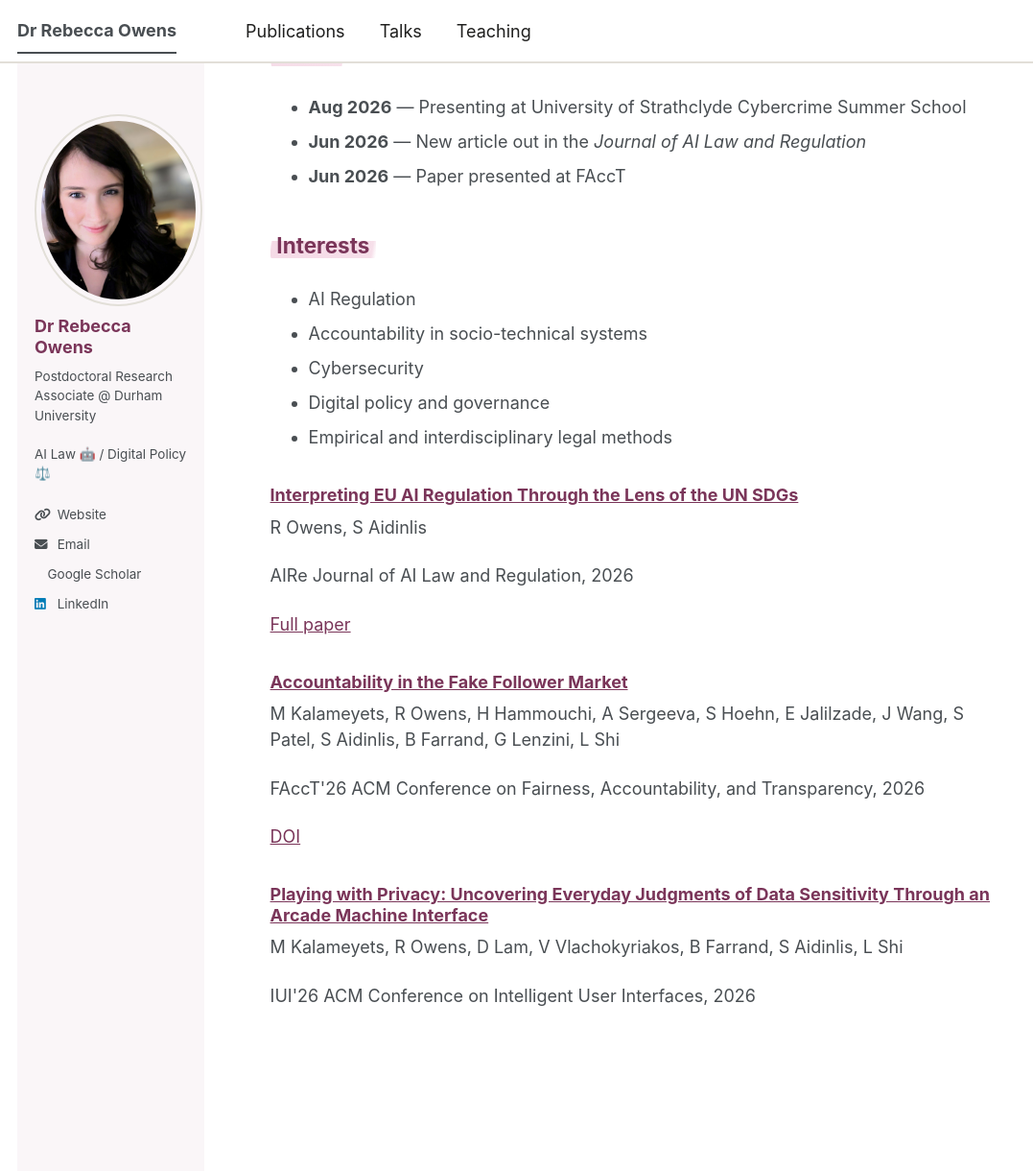
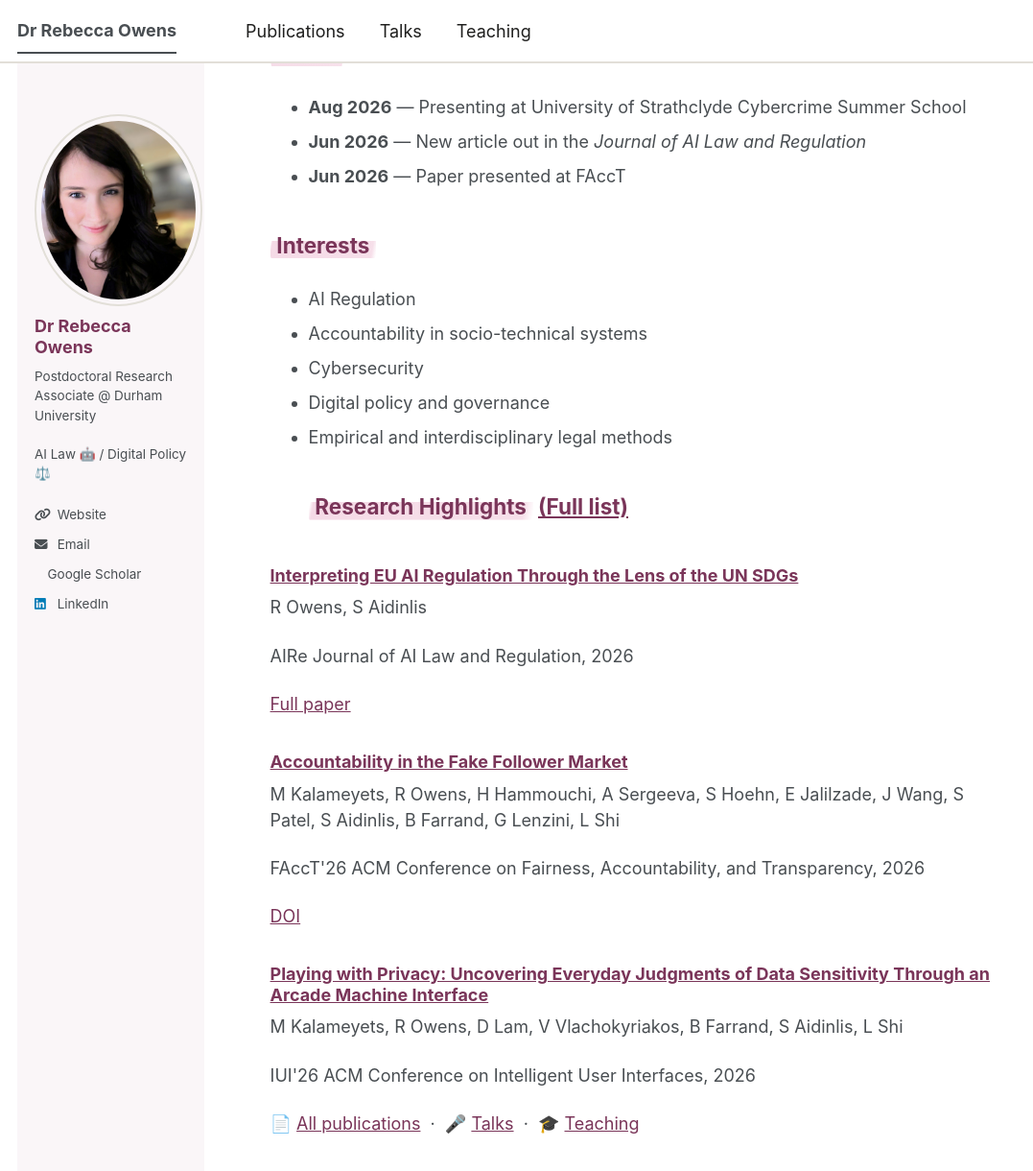
Before and after one commit to Rebecca-Owens/Rebecca-Owens.github.io, a Jekyll site: the page built from _pages/about.md, in a window 1280 px wide and 1400 px high, scrolled down 644 px. Shown: the top 1220 px of the window at 96% size, without its empty margins (0-1077 px from the left). Built offline with Jekyll 4.4.1, drawn with Linux system fonts in a browser that asks for light colours; a style sheet for code colours, icons or effects is not loaded.

Commit message:
Add research highlights section to about page

```diff
--- a/_pages/about.md
+++ b/_pages/about.md
@@ -29,4 +29,8 @@ Using interdisciplinary methods, I examine how these systems are designed and ex
 - Digital policy and governance
 - Empirical and interdisciplinary legal methods
 
+  ## <span class="marker">Research Highlights</span> <a class="rh-full" href="/publications/">(Full list)</a>
+
 {% include research-highlights.html %}
+
+📄 [All publications](/publications/) &nbsp;·&nbsp; 🎤 [Talks](/talks/) &nbsp;·&nbsp; 🎓 [Teaching](/teaching/)
```
